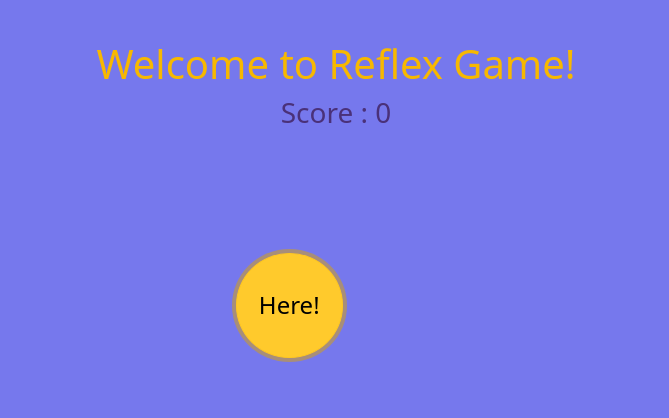
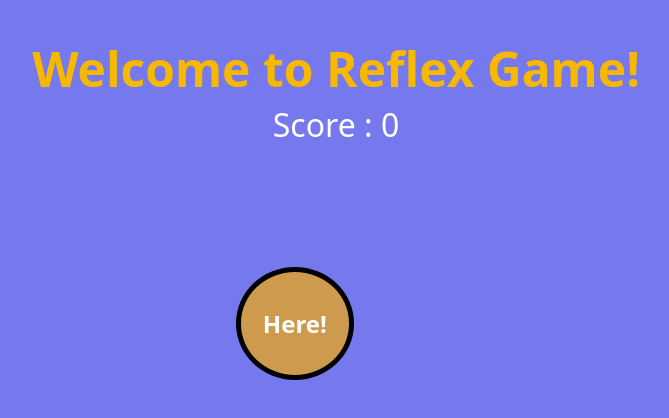
Before and after one commit to brscn2/reflex-game, a plain HTML site: page index.html in a window 1280 px wide. Both pictures are taken after a click on the button "Start!". Shown: the whole page, without its empty margins (304-973 px from the left). Drawn offline with nearby package versions, Linux system fonts and the light colour scheme.

Commit message:
updated version

```diff
--- a/index.html
+++ b/index.html
@@ -28,11 +28,11 @@
     </div>
 
     <div class="score-text container">
-        <h3>Score : <label id="score">0</label></h3>
+        <h2>Score : <label id="score">0</label></h2>
     </div>
 
     <div id="game-screen" class="container">
-        <button id="game-button" class="rounded-circle btn btn-warning"></button>
+        <button id="game-button" class="rounded-circle btn-warning"></button>
     </div>
 
 </body>
--- a/public/css/styles.css
+++ b/public/css/styles.css
@@ -4,17 +4,31 @@ html, body {
     margin: 20px 10px 10px;
 }
 
+h1 {
+    font-weight: bold;
+    font-size: 3rem;
+}
+
+h2 {
+    font-size: 2rem;
+    color: rgb(255, 255, 255);
+}
+
+button {
+    font-weight: bold;
+}
+
 .header {
     color: #f7b801;
 }
 
-.score-text {
-    color: rgb(74, 49, 121);
-}
-
 #game-button {
     position: relative;
+    border-style: solid;
+    border-width: 5px;
+    border-color: black;
     font-size: 24px;
+    color: white;
 }
 
 #game-screen {
--- a/public/js/game.js
+++ b/public/js/game.js
@@ -1,4 +1,10 @@
 $(document).ready(() => {
+    $("#game-button").on("keydown", function (e) {
+        if (e.keyCode === 13 || e.keyCode === 32) {
+            e.preventDefault();
+        }
+    });
+
     let gameInterval;
     let intervalTime = 6000;
     let score = -1;
@@ -21,6 +27,13 @@ $(document).ready(() => {
         return buttonSize;
     }
 
+    const randomButtonColor = () => {
+        let red = Math.floor(Math.random() * 256);
+        let green = Math.floor(Math.random() * 256);
+        let blue = Math.floor(Math.random() * 256);
+        return `rgb(${red},${green},${blue})`;
+    }
+
     const offsetButton = () => {
         $("#game-button").css("left", `${randomLeftCoordinate()}%`);
         $("#game-button").css("top", `${randomTopCoordinate()}%`);
@@ -32,6 +45,10 @@ $(document).ready(() => {
         $("#game-screen").css("text-align", "center");
 
         $("#game-button").text("Start!");
+
+        $("#game-button").addClass("btn-warning");
+
+        $("#game-button").css("background-color", "");
         $("#game-button").css("padding", "6% 5%");
         $("#game-button").css("left", "0");
         $("#game-button").css("top", "0");
@@ -44,11 +61,17 @@ $(document).ready(() => {
         $("#game-screen").css("text-align", "left");
 
         $("#game-button").text("Here!");
+
+        $("#game-button").removeClass("btn-warning");
+
         let size = randomButtonSize();
         $("#game-button").css("padding", `${size + 1}% ${size}%`);
 
+        $("#game-button").css("background-color", `${randomButtonColor()}`);
+
         clearInterval(gameInterval);
 
+        $("#game-button").css("transition", "0.1s ease-in-out");
         offsetButton();
 
         score++;
```
